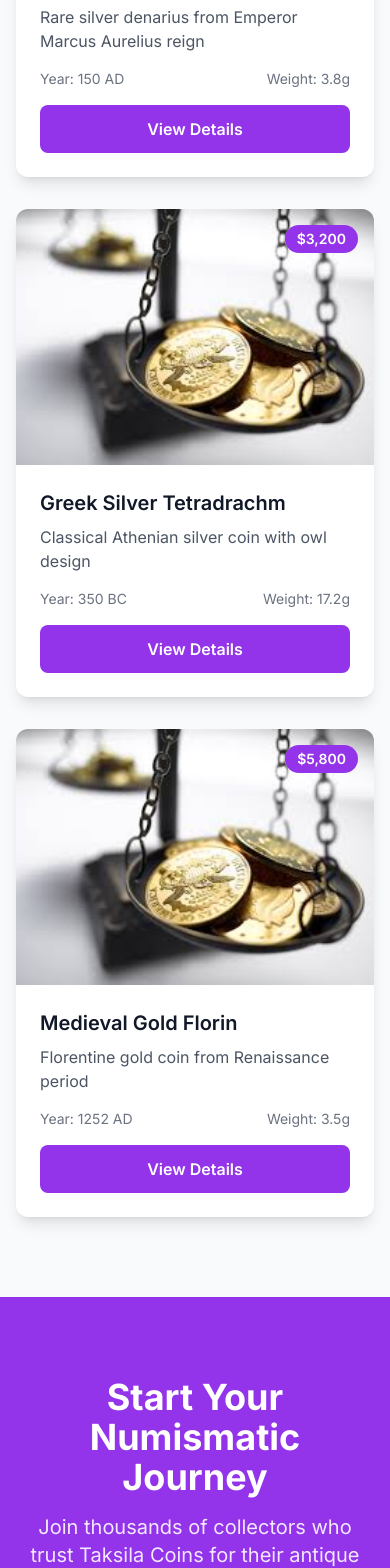
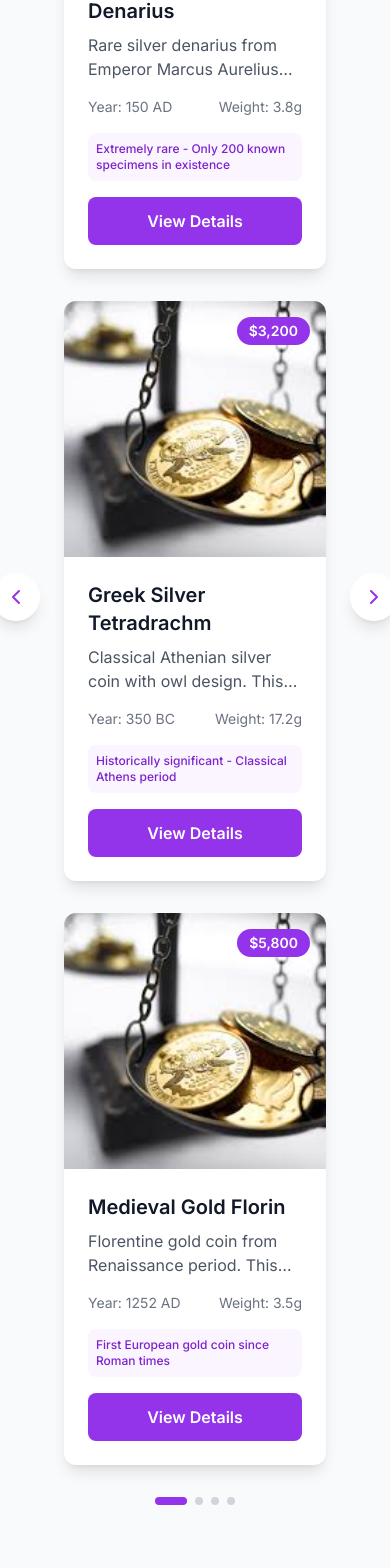
Before and after one commit to clashwithme1122-lab/coins, a Next.js app: page / in a window 390 px wide. Shown: the part 2448-4016 px from the top of the page. Built offline with nearby package versions, Linux system fonts and the light colour scheme.

Commit message:
Mobile View

```diff
--- a/app/page.tsx
+++ b/app/page.tsx
@@ -1,45 +1,26 @@
 'use client'
 
 import Link from 'next/link'
-import { ArrowRight, Star, Shield, Clock, RotateCcw, Search } from 'lucide-react'
+import { ArrowRight, Star, Shield, Clock, RotateCcw, Search, ChevronLeft, ChevronRight } from 'lucide-react'
 import { useState } from 'react'
 import { useGlobal } from '@/contexts/GlobalContext'
+import coinsData from '@/data/coins.json'
 
 export default function HomePage() {
   const { formatPrice, theme } = useGlobal()
   const [searchQuery, setSearchQuery] = useState('')
-  const [searchResults, setSearchResults] = useState<typeof dummyCoins>([])
+  const [searchResults, setSearchResults] = useState<any[]>([])
+  const [currentCoinIndex, setCurrentCoinIndex] = useState(0)
+  const [coinImageStates, setCoinImageStates] = useState<{[key: number]: 'front' | 'back'}>({})
 
-  // Dummy coins data
-  const dummyCoins = [
-    {
-      id: 1,
-      title: "Ancient Roman Denarius",
-      price: 2450,
-      weight: "3.8g",
-      year: "150 AD",
-      description: "Rare silver denarius from Emperor Marcus Aurelius reign",
-      frontImage: "/assets/dummycoin.jpg"
-    },
-    {
-      id: 2,
-      title: "Greek Silver Tetradrachm",
-      price: 3200,
-      weight: "17.2g",
-      year: "350 BC",
-      description: "Classical Athenian silver coin with owl design",
-      frontImage: "/assets/dummycoin.jpg"
-    },
-    {
-      id: 3,
-      title: "Medieval Gold Florin",
-      price: 5800,
-      weight: "3.5g",
-      year: "1252 AD",
-      description: "Florentine gold coin from Renaissance period",
-      frontImage: "/assets/dummycoin.jpg"
-    }
-  ]
+  // Use admin uploaded coins
+  const allCoins = coinsData
+
+  // Convert price strings to numbers for formatting
+  const processedCoins = allCoins.map(coin => ({
+    ...coin,
+    price: typeof coin.price === 'string' ? parseInt(coin.price.replace(/[$,]/g, '')) : coin.price
+  }))
 
   // Search functionality
   const handleSearch = (query: string) => {
@@ -47,12 +28,50 @@ export default function HomePage() {
     if (query.trim() === '') {
       setSearchResults([])
     } else {
-      const results = dummyCoins.filter(coin =>
+      const results = processedCoins.filter(coin =>
         coin.title.toLowerCase().includes(query.toLowerCase()) ||
         coin.description.toLowerCase().includes(query.toLowerCase())
       )
       setSearchResults(results)
     }
+  }
+
+  // Carousel navigation
+  const handleNext = () => {
+    setCurrentCoinIndex((prev) => (prev + 1) % processedCoins.length)
+  }
+
+  const handlePrev = () => {
+    setCurrentCoinIndex((prev) => (prev - 1 + processedCoins.length) % processedCoins.length)
+  }
+
+  // Get 3 coins to display (current, next, next-next)
+  const getDisplayedCoins = () => {
+    const displayed = []
+    for (let i = 0; i < 3; i++) {
+      const index = (currentCoinIndex + i) % processedCoins.length
+      displayed.push(processedCoins[index])
+    }
+    return displayed
+  }
+
+  // Handle image errors with fallback
+  const handleImageError = (e: React.SyntheticEvent<HTMLImageElement>) => {
+    e.currentTarget.src = "/assets/dummycoin.jpg"
+  }
+
+  // Toggle coin image between front and back
+  const toggleCoinImage = (coinId: number) => {
+    setCoinImageStates(prev => ({
+      ...prev,
+      [coinId]: prev[coinId] === 'front' ? 'back' : 'front'
+    }))
+  }
+
+  // Get current image for a coin
+  const getCurrentImage = (coin: any) => {
+    const currentState = coinImageStates[coin.id] || 'front'
+    return currentState === 'front' ? coin.frontImage : coin.backImage
   }
   return (
     <div className="min-h-screen dark:bg-gray-900 transition-colors duration-200">
@@ -106,7 +125,7 @@ export default function HomePage() {
                   }`}>
                     Found {searchResults.length} coins
                   </p>
-                  {searchResults.map((coin) => (
+                  {searchResults.map((coin: any) => (
                     <Link
                       key={coin.id}
                       href={`/coin/${coin.id}`}
@@ -117,6 +136,7 @@ export default function HomePage() {
                           src={coin.frontImage}
                           alt={coin.title}
                           className="w-12 h-12 object-cover rounded-lg"
+                          onError={handleImageError}
                         />
                         <div className="flex-1">
                           <h4 className={`font-medium ${
@@ -197,22 +217,47 @@ export default function HomePage() {
             <p className="text-xl text-gray-600 dark:text-gray-300">Discover our most prized numismatic treasures</p>
           </div>
 
-          <div className="grid grid-cols-1 md:grid-cols-3 gap-8">
-            {dummyCoins.map((coin) => (
-              <div key={coin.id} className="bg-white dark:bg-gray-800 rounded-xl shadow-lg overflow-hidden hover:shadow-2xl transition-all duration-300">
+          {/* Carousel Container */}
+          <div className="relative">
+            {/* Navigation Buttons */}
+            <button
+              onClick={handlePrev}
+              className="absolute left-0 top-1/2 -translate-y-1/2 z-10 bg-white dark:bg-gray-800 p-3 rounded-full shadow-lg hover:shadow-xl transition-all duration-200 hover:scale-110 -ml-6"
+              aria-label="Previous coins"
+            >
+              <ChevronLeft className="w-6 h-6 text-purple-600" />
+            </button>
+
+            <button
+              onClick={handleNext}
+              className="absolute right-0 top-1/2 -translate-y-1/2 z-10 bg-white dark:bg-gray-800 p-3 rounded-full shadow-lg hover:shadow-xl transition-all duration-200 hover:scale-110 -mr-6"
+              aria-label="Next coins"
+            >
+              <ChevronRight className="w-6 h-6 text-purple-600" />
+            </button>
+
+            {/* Coins Grid */}
+            <div className="grid grid-cols-1 md:grid-cols-3 gap-8 mx-12">
+              {getDisplayedCoins().map((coin) => (
+                <div key={coin.id} className="bg-white dark:bg-gray-800 rounded-xl shadow-lg overflow-hidden hover:shadow-2xl transition-all duration-300 transform hover:scale-105">
                   {/* Coin Image */}
                   <div className="relative h-64 bg-gray-100 dark:bg-gray-700 overflow-hidden group">
                     {/* Reverse Icon */}
                     <div className="absolute top-2 left-2 z-10 opacity-0 group-hover:opacity-100 transition-opacity duration-300">
-                    <button className="bg-white/90 dark:bg-gray-800/90 backdrop-blur-sm p-2 rounded-full shadow-lg hover:bg-white transition-colors">
+                      <button
+                        onClick={() => toggleCoinImage(coin.id)}
+                        className="bg-white/90 dark:bg-gray-800/90 backdrop-blur-sm p-2 rounded-full shadow-lg hover:bg-white transition-colors"
+                        title="Flip coin"
+                      >
                         <RotateCcw className="w-4 h-4 text-purple-600" />
                       </button>
                     </div>
 
                     <img
-                    src={coin.frontImage}
-                    alt={`${coin.title} - Front`}
+                      src={getCurrentImage(coin)}
+                      alt={`${coin.title} - ${coinImageStates[coin.id] === 'back' ? 'Back' : 'Front'}`}
                       className="w-full h-full object-cover hover:scale-110 transition-transform duration-300"
+                      onError={handleImageError}
                     />
                     <div className="absolute top-4 right-4 bg-purple-600 text-white px-3 py-1 rounded-full text-sm font-semibold">
                       {formatPrice(coin.price)}
@@ -222,12 +267,20 @@ export default function HomePage() {
                   {/* Coin Details */}
                   <div className="p-6">
                     <h3 className="text-xl font-semibold mb-2 text-gray-900 dark:text-white">{coin.title}</h3>
-                  <p className="text-gray-600 dark:text-gray-300 mb-4">{coin.description}</p>
+                    <p className="text-gray-600 dark:text-gray-300 mb-4 line-clamp-2">{coin.description}</p>
 
                     <div className="flex justify-between items-center text-sm text-gray-500 dark:text-gray-400 mb-4">
                       <span>Year: {coin.year}</span>
                       <span>Weight: {coin.weight}</span>
                     </div>
+
+                    {coin.historicalValue && (
+                      <div className="mb-4 p-2 bg-purple-50 dark:bg-purple-900/20 rounded-lg">
+                        <p className="text-xs text-purple-700 dark:text-purple-300 font-medium">
+                          {coin.historicalValue}
+                        </p>
+                      </div>
+                    )}
 
                     <Link
                       href={`/coins/${coin.id}`}
@@ -238,6 +291,23 @@ export default function HomePage() {
                   </div>
                 </div>
               ))}
+            </div>
+
+            {/* Carousel Indicators */}
+            <div className="flex justify-center mt-8 space-x-2">
+              {processedCoins.map((_, index) => (
+                <button
+                  key={index}
+                  onClick={() => setCurrentCoinIndex(index)}
+                  className={`w-2 h-2 rounded-full transition-all duration-200 ${
+                    index === currentCoinIndex
+                      ? 'bg-purple-600 w-8'
+                      : 'bg-gray-300 dark:bg-gray-600 hover:bg-gray-400'
+                  }`}
+                  aria-label={`Go to coin ${index + 1}`}
+                />
+              ))}
+            </div>
           </div>
         </div>
       </section>
--- a/data/coins.json
+++ b/data/coins.json
@@ -41,9 +41,9 @@
     "weight": "2.5g",
     "year": "2002",
     "description": "Pure Coin with solid gold inside and outside",
-    "frontImage": "https://res.cloudinary.com/dvzojxwma/image/upload/v1764748744/coins/ozqxpupyz8ldldgoh4pn.jpg",
-    "backImage": "https://res.cloudinary.com/dvzojxwma/image/upload/v1764748744/coins/g2vukeno9806xbrq6qqs.webp",
-    "weightImage": "https://res.cloudinary.com/dvzojxwma/image/upload/v1764748745/coins/rfi16zj8m2iipvzovls3.png",
+    "frontImage": "https://res.cloudinary.com/dvzojxwma/image/upload/f_auto,q_auto/v1764748744/coins/ozqxpupyz8ldldgoh4pn.jpg",
+    "backImage": "https://res.cloudinary.com/dvzojxwma/image/upload/f_auto,q_auto/v1764748744/coins/g2vukeno9806xbrq6qqs.webp",
+    "weightImage": "https://res.cloudinary.com/dvzojxwma/image/upload/f_auto,q_auto/v1764748745/coins/rfi16zj8m2iipvzovls3.png",
     "historicalValue": "has very impact",
     "id": 4
   }
--- a/next.config.js
+++ b/next.config.js
@@ -2,7 +2,17 @@
 const nextConfig = {
     turbopack: {
         root: __dirname
-    }
+    },
+    images: {
+        remotePatterns: [
+            {
+                protocol: 'https',
+                hostname: 'res.cloudinary.com',
+                port: '',
+                pathname: '/**',
+            },
+        ],
+    },
 }
 
 module.exports = nextConfig
```
Lines whose indentation alone changed are shown as unchanged.
